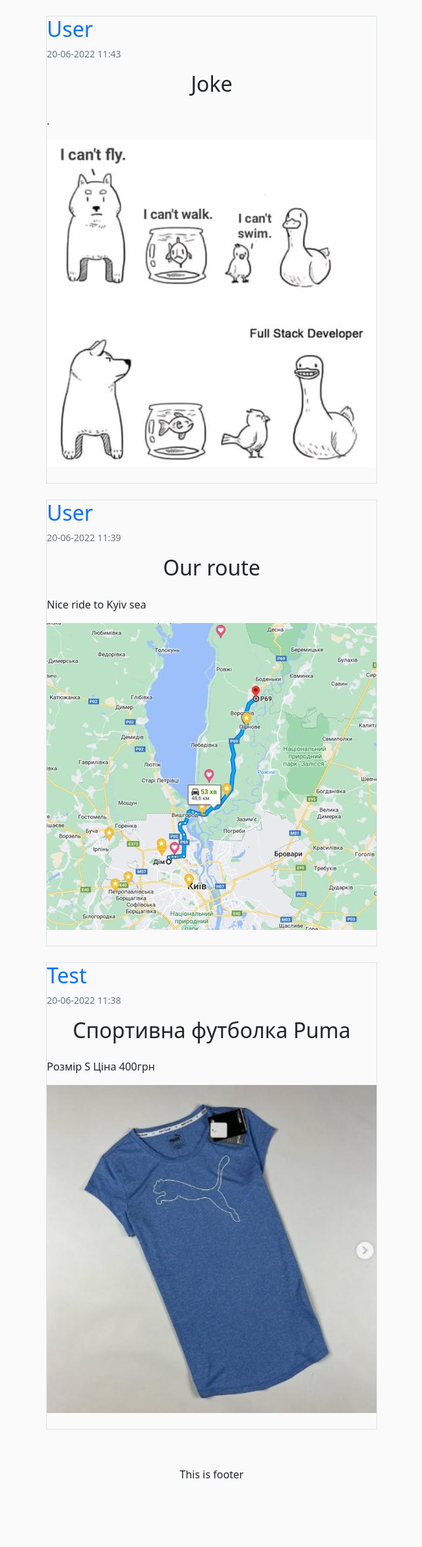
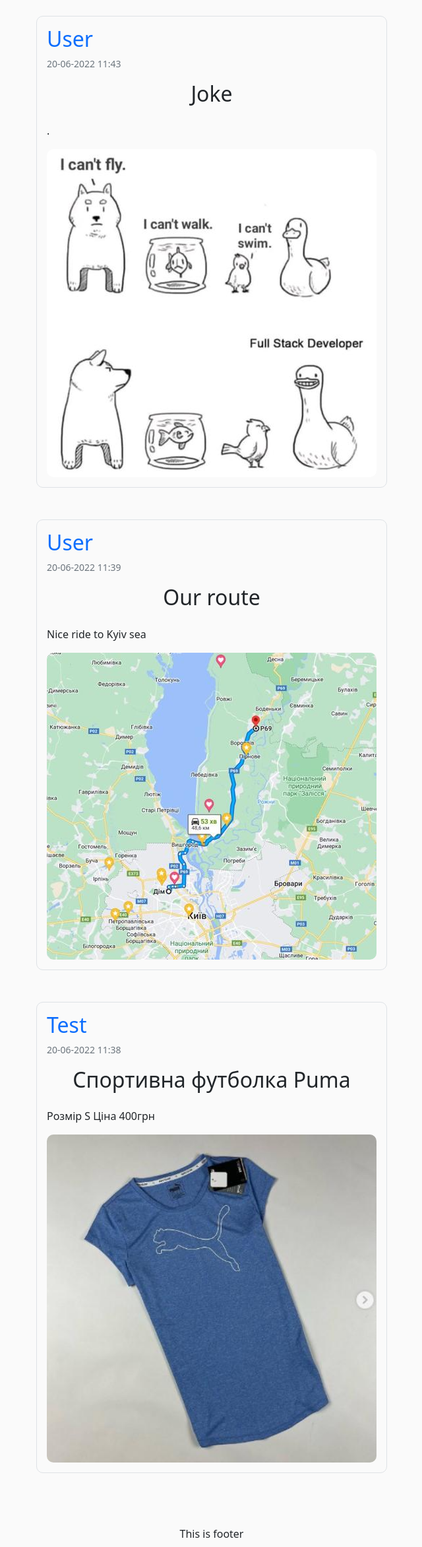
Before and after one commit to Viposha/iflask, a Flask app: page / in a window 1280 px wide. Shown: the part 70-2414 px from the top of the page at 66% size, without its empty margins (319-959 px from the left). Before the commit the page ends 2310 px from the top, so only its background shows below. Run offline with Flask 2, Linux system fonts and the light colour scheme; data comes from the database, SQL or seed files in the repository.

Commit message:
Improve section styles

```diff
--- a/iflask/static/main.css
+++ b/iflask/static/main.css
@@ -1,8 +1,5 @@
 body {
   background-color: #fafafa;
-}
-border {
-  border: solid;
 }
 
 ul {
@@ -18,3 +15,16 @@
 .btn-outline-info{
   color: #120707;
 }
+
+.bordered {
+  border: 1px solid #dee2e6;
+  border-radius: 10px;
+}
+
+.content-section {
+  padding: 15px;
+}
+
+.content-section img {
+  border-radius: 10px;
+}
--- a/iflask/templates/home.html
+++ b/iflask/templates/home.html
@@ -4,8 +4,7 @@
 {% block content %}
 <form method="POST" enctype="multipart/form-data">
 {% for post in posts %}
-  <div class="border" >
-    <article class="media content-section">
+    <article class="media content-section bordered">
       <div class="media-body">
         <div class="article-metadata">
           <h2><a href="{{url_for('user_posts', username=post.author.username)}}">{{ post.author.username }}</a></h2>
@@ -17,7 +16,6 @@
       <img src="{{ url_for('static', filename='images/' + post.picture) }}",  width="500" ,height="600">
     </article>
   <br>
-    </div>
   <br>
 {% endfor %}
 </form>
```
